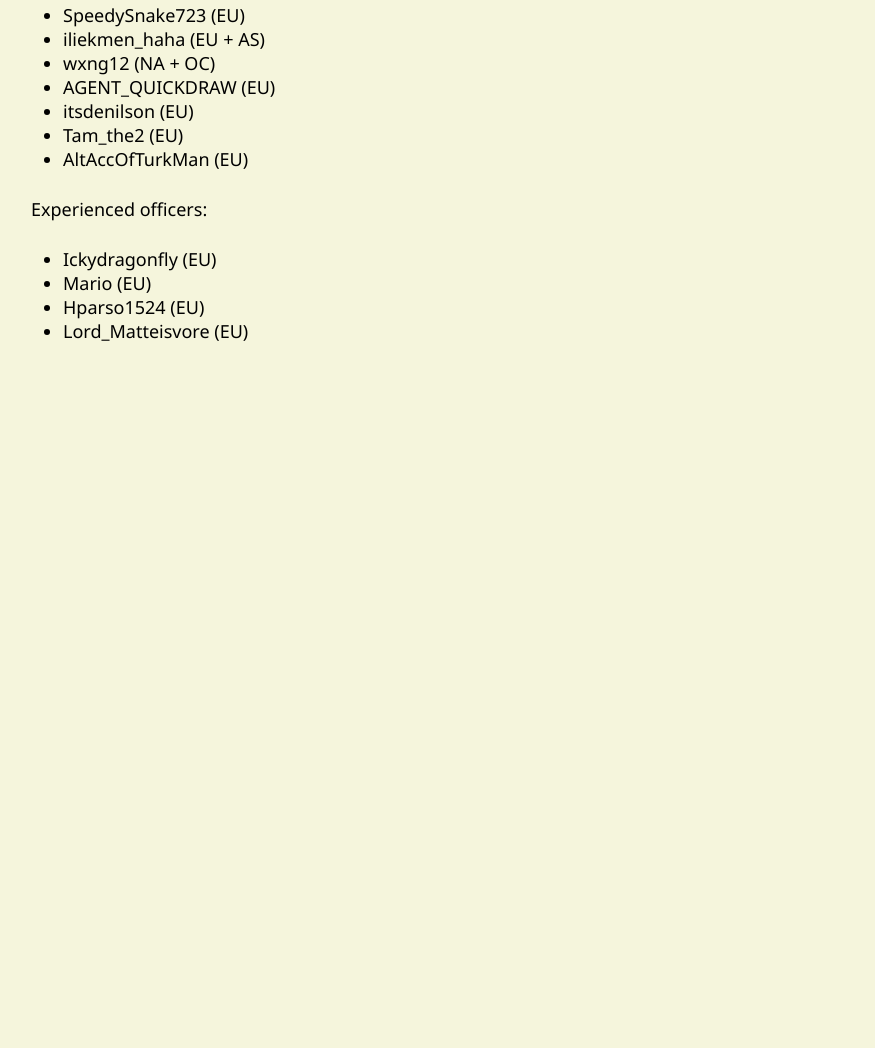
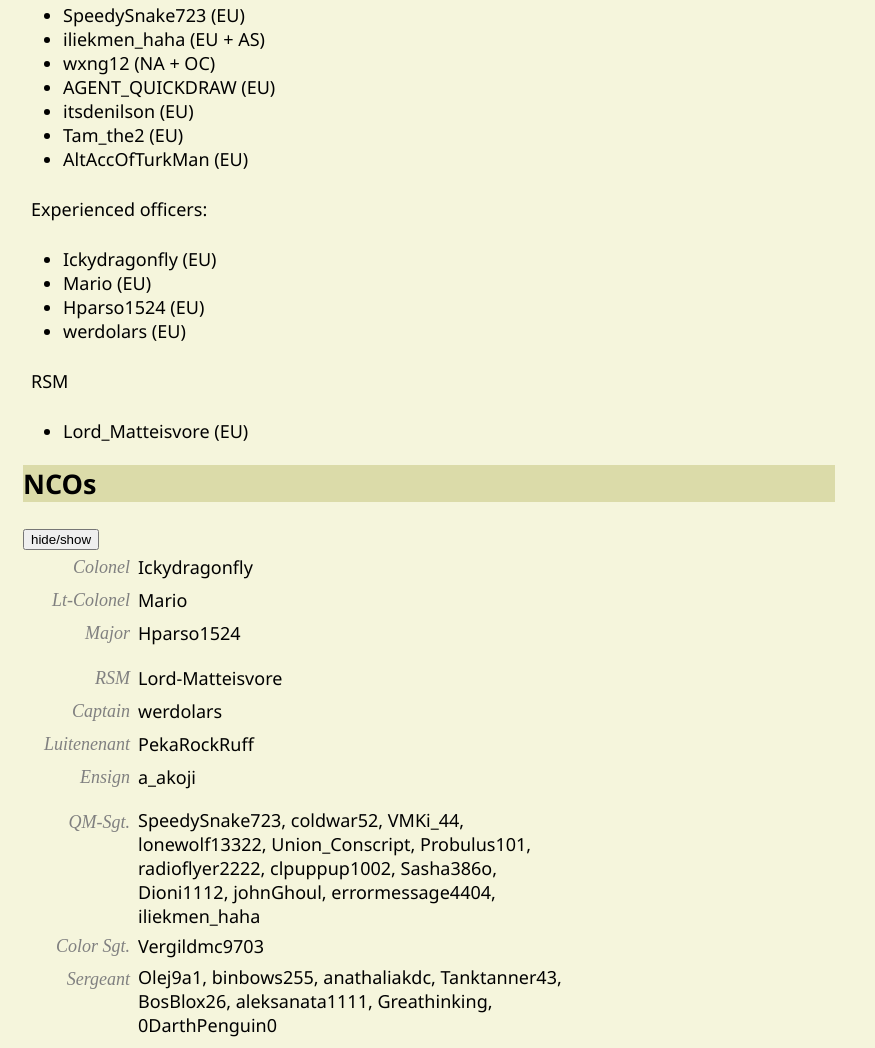
Before and after one commit to wxng12/rifles, a plain HTML site: page index.html in a window 1280 px wide. Shown: the part 2524-3572 px from the top of the page, without its empty margins (0-875 px from the left). Before the commit the page ends 2885 px from the top, so only its background shows below. Drawn offline with Linux system fonts and the light colour scheme.

Commit message:
eeeeee
eeeeeeehi lord matteisvore :]

```diff
--- a/index.html
+++ b/index.html
@@ -187,9 +187,9 @@
   </section>
 
   <h2>Who can I ask for help?</h2>
-  <button onclick="staff()">hide/show</button>
+  <button onclick="assist()">hide/show</button>
 
-  <section id="staff">
+  <section id="assist">
     <div>
       Who to ping for help (questions about anything 95th/BA related) is below.
       You can DM them, ping them in #95th-comms or ask them in your platoon forum, if you are in one.
@@ -216,8 +216,68 @@
       <li>Ickydragonfly (EU)</li>
       <li>Mario (EU)</li>
       <li>Hparso1524 (EU)</li>
-      <li>Lord_Matteisvore (EU)</li>
+      <li>werdolars (EU)</li>
     </ul>
+
+    <div>
+      RSM
+    </div>
+    <ul><li>Lord_Matteisvore (EU)</li></ul>
+  </section>
+
+  <h2>NCOs</h2>
+  <button onclick="staff()">hide/show</button>
+
+  <section id="staff">
+    <table>
+      <tr>
+        <td class="staff-left-column">Colonel</td>
+        <td class="staff-right-column">Ickydragonfly</td>
+      </tr>
+      <tr>
+        <td class="staff-left-column">Lt-Colonel</td>
+        <td class="staff-right-column">Mario</td>
+      </tr>
+      <tr>
+        <td class="staff-left-column">Major</td>
+        <td class="staff-right-column">Hparso1524</td>
+      </tr>
+
+      <tr style="height: 10px;"></tr>
+      <tr>
+        <td class="staff-left-column">RSM</td>
+        <td class="staff-right-column">Lord-Matteisvore</td>
+      </tr>
+      <tr>
+        <td class="staff-left-column">Captain</td>
+        <td class="staff-right-column">werdolars</td>
+      </tr>
+      <tr>
+        <td class="staff-left-column">Luitenenant</td>
+        <td class="staff-right-column">PekaRockRuff</td>
+      </tr>
+      <tr>
+        <td class="staff-left-column">Ensign</td>
+        <td class="staff-right-column">a_akoji</td>
+      </tr>
+
+      <tr style="height: 10px;"></tr>
+      <tr>
+        <td class="staff-left-column">QM-Sgt.</td>
+        <td class="staff-right-column">SpeedySnake723, coldwar52, VMKi_44, lonewolf13322, Union_Conscript, Probulus101,
+          radioflyer2222, clpuppup1002, Sasha386o, Dioni1112, johnGhoul, errormessage4404, iliekmen_haha
+        </td>
+      </tr>
+      <tr>
+        <td class="staff-left-column">Color Sgt.</td>
+        <td class="staff-right-column">Vergildmc9703</td>
+      </tr>
+      <tr>
+        <td class="staff-left-column">Sergeant</td>
+        <td class="staff-right-column">Olej9a1, binbows255, anathaliakdc, Tanktanner43, BosBlox26,
+          aleksanata1111, Greathinking, 0DarthPenguin0</td>
+      </tr>
+    </table>
   </section>
 
   <script src="script.js"></script>
--- a/script.js
+++ b/script.js
@@ -25,6 +25,15 @@ function uni() {
     }
 }
 
+function assist() {
+    if (document.getElementById('assist').style.display != 'none') {
+        document.getElementById('assist').style.display = 'none';
+    }
+    else {
+        document.getElementById('assist').style.display = 'block';
+    }
+}
+
 function staff() {
     if (document.getElementById('staff').style.display != 'none') {
         document.getElementById('staff').style.display = 'none';
--- a/style.css
+++ b/style.css
@@ -35,3 +35,19 @@ th {
     border-right-color: #f5f5f5;
     background-color: #f5f5f5;*/
 }
+
+.staff-left-column {
+    border-spacing: 10px;
+    font-family: 'Times New Roman', Times, serif;
+    font-style: italic;
+    text-align: end;
+    vertical-align: top;
+    column-width: 100px;
+    color: gray;
+}
+
+.staff-right-column {
+    padding: 1px;
+    max-width: 450px;
+    font-style: normal;
+}
```
